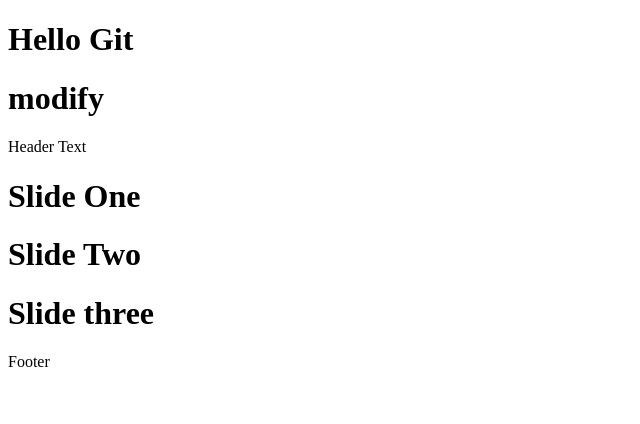
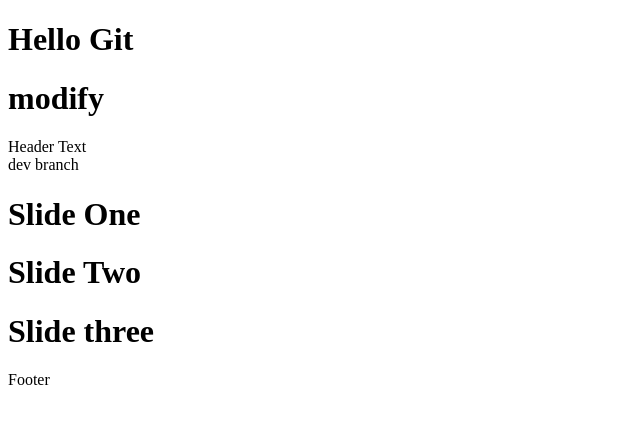
Before and after one commit to masiha107/Git-Project-01, a plain HTML site: page index.html in a window 1280 px wide. Shown: the whole page, without its empty margins (0-640 px from the left). Drawn offline with Linux system fonts and the light colour scheme.

Commit message:
span created

```diff
--- a/index.html
+++ b/index.html
@@ -10,6 +10,7 @@
     <h1>Hello Git</h1>
     <h1>modify</h1>
     <header>Header Text</header>
+    <span>dev branch</span>
     <div class="slider">
         <h1>Slide One</h1>
         <h1>Slide Two</h1>
```
